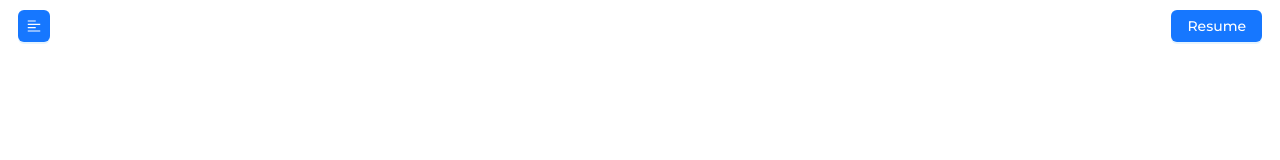
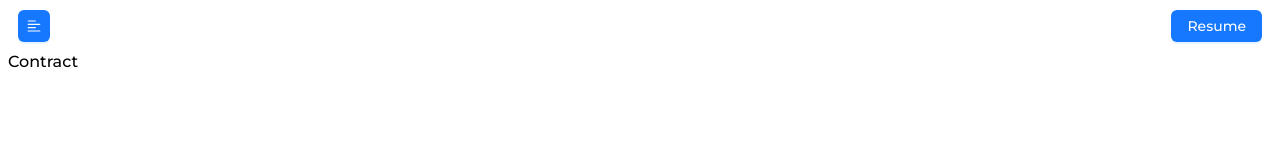
Before and after one commit to Nathapons/portfolio, a React (Vite) app: page /contract in a window 1280 px wide. Before the commit this address had no page. Shown: the top 160 px of the page. Built offline with nearby package versions, Linux system fonts and the light colour scheme.

Commit message:
feat: new route

```diff
--- a/src/App.tsx
+++ b/src/App.tsx
@@ -9,6 +9,7 @@ import Project from "./pages/Project"
 import Education from "./pages/Education"
 import Profile from "./pages/Profile"
 import Certificate from "./pages/Certificate"
+import Contract from "./pages/Contract"
 
 
 const App = () => {
@@ -25,6 +26,7 @@ const App = () => {
           <Route path="/work-experience" element={<WorkExperience />} />
           <Route path="/certificate" element={<Certificate />} />
           <Route path="/skill" element={<Skill />} />
+          <Route path="contract" element={<Contract />} />
         </Routes>
       </BrowserRouter>
     )
--- /dev/null
+++ b/src/pages/Contract.tsx
@@ -0,0 +1,9 @@
+const Contract = () => {
+    return (
+        <>
+            Contract
+        </>
+    )
+}
+
+export default Contract;
```
